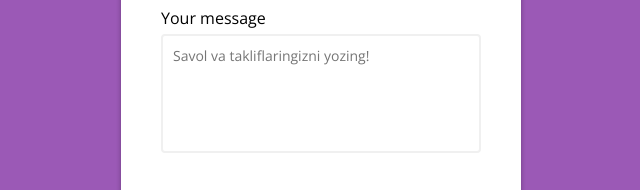
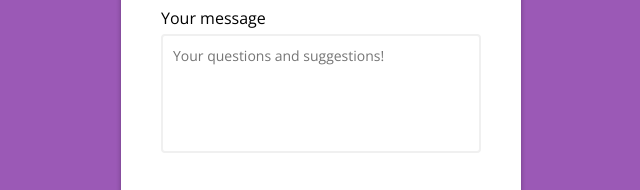
Before and after one commit to azamatshamsiddin/form-telegram, a plain HTML site: page index.html in a window 1280 px wide. Shown: the part 377-567 px from the top of the page, 319-959 px from the left. Drawn offline with nearby package versions, Linux system fonts and the light colour scheme; a web font is replaced by a local one.

Commit message:
fixed all issues

```diff
--- a/index.html
+++ b/index.html
@@ -49,7 +49,7 @@
     </div>
     <div class="form-control">
       <label for="textArea" class="form-label">Your message</label>
-      <textarea placeholder="Savol va takliflaringizni yozing!" class="form-textArea" id="textArea"
+      <textarea placeholder="Your questions and suggestions!" class="form-textArea" id="textArea"
                 rows="5"></textarea>
       <i class="fas fa-check-circle"></i>
       <i class="fas fa-exclamation-circle"></i>
```
